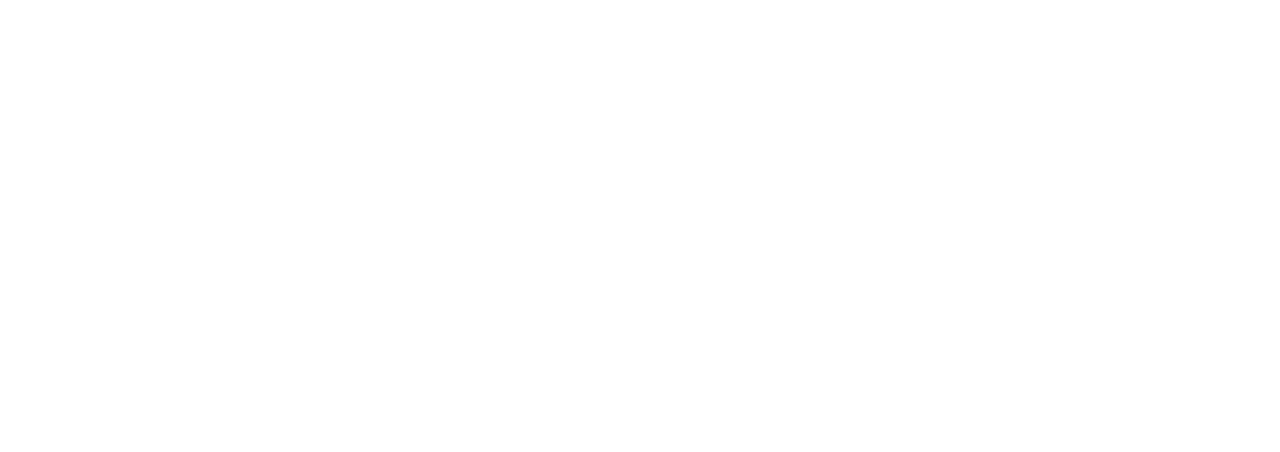
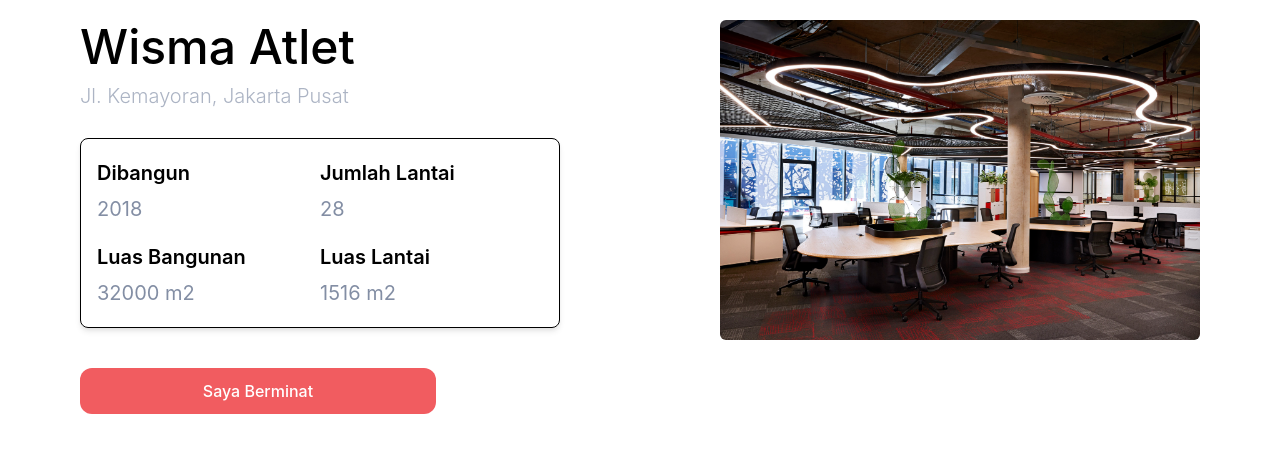
Before and after one commit to Sewakantor/frontend, a Next.js app: page / in a window 1280 px wide. Shown: the top 452 px of the page. Built offline with nearby package versions, Linux system fonts and the light colour scheme.

Commit message:
[ADD] Header Info on Detail Page

```diff
--- /dev/null
+++ b/components/HeaderOnDetail.js
@@ -0,0 +1,126 @@
+// import React from 'react'
+
+// export default function HeaderOnDetail() {
+//     return (
+//         <div className="container mx-auto">
+//             <div className="grid grid-cols-2">
+//                 <div className="bg-red-200 col-auto">
+//                     <h1>Wisma Atlet</h1>
+//                     <h1>Jl. Kebayoran,Jakarta Pusat</h1>
+//                     <div className="">
+//                             <div className="grid grid-cols-2 border rounded-lg border-black mt-3 p-3">
+//                                 <div className="">
+//                                     <p>Dibangun</p>
+//                                     <p>2018</p>
+//                                 </div>
+//                                 <div className="">
+//                                     <p>Jumlah Lantai</p>
+//                                     <p>28</p>
+//                                 </div>
+//                                 <div className="">
+//                                     <p>Luas Bangunan</p>
+//                                     <p>32000 m2</p>
+//                                 </div>
+//                                 <div className="">
+//                                     <p>Dibangun</p>
+//                                     <p>2018</p>
+//                                 </div>
+//                             </div>
+//                     </div>
+//                     <div className="mt-5">
+//                         <button type="submit" className="
+//                                 flex
+//                                 items-center
+//                                 justify-center
+//                                 w-36
+//                                 lg:w-72
+//                                 py-3
+//                                 text-base
+//                                 font-medium
+//                                 text-center text-white
+//                                 transition
+//                                 duration-500
+//                                 ease-in-out
+//                                 transform
+//                                 rounded-xl
+//                                 bg-redLogo
+//                                 hover:bg-red-300
+//                                 focus:outline-none
+//                                 focus:ring-2
+//                                 focus:ring-offset-2
+//                             "> Saya Berminat </button>
+//                         </div>
+
+//                 </div>
+//                 <div className="bg-red-600">
+//                     IMG
+//                 </div>
+//             </div>
+//         </div>
+//     )
+// }
+{/* <div className="flex w-full pl-6 lg:pl-12 pr-6 py-4 mb-4 items-center leading-7 rounded-2xl border-2 border-blueGray-200 hover:border-blueGray-300">
+    <div className="flex flex-col md:w-1/2">
+        <div className="w-full md:w-1/2 px-2 mb-2 md:mb-0">dwadwad</div>
+        <div className="w-full md:w-1/2 px-2 mb-2 md:mb-0">dwadwad</div>
+    </div>
+    <div className="flex flex-col md:w-1/2">
+        <div className="w-full md:w-1/2 px-2 mb-2 md:mb-0">dwadwad</div>
+        <div className="w-full md:w-1/2 px-2 mb-2 md:mb-0">dwadwad</div>
+    </div>
+</div> */}
+
+import Image from 'next/image'
+import React from 'react'
+import coverImg from '../public/assets/images/card-kantor-dummy-image.jpg'
+
+export default function HeaderOnDetail() {
+    return (
+        <>
+            <div className="container py-5 px-4 mx-auto">
+                <div className="flex flex-wrap -mx-4">
+                    <div className="w-full lg:w-1/2 px-4 xl:pr-20">
+                        <div className="max-w-md mb-6">
+                            <h2 className="mb-1 text-4xl md:text-7xl lg:text-7xl font-medium">
+                                Wisma Atlet
+                            </h2>
+                            <p className="flex items-center mb-6">
+                                <span className="text-xl text-gray-400 font-light">Jl. Kemayoran, Jakarta Pusat</span>
+                            </p>
+                        </div>
+                        <div className="grid grid-cols-2 border rounded-lg border-black mt-3 p-4 mb-5 shadow-md">
+                            <div className="">
+                                <p className="text-xl font-semibold">Dibangun</p>
+                                <p className='text-xl text-gray-500'>2018</p>
+                            </div>
+                            <div className="">
+                                <p className="text-xl font-semibold">Jumlah Lantai</p>
+                                <p className='text-xl text-gray-500'>28</p>
+                            </div>
+                            <div className="mt-3">
+                                <p className="text-xl font-semibold">Luas Bangunan</p>
+                                <p className='text-xl text-gray-500'>32000 m2</p>
+                            </div>
+                            <div className="mt-3">
+                                <p className="text-xl font-semibold">Luas Lantai</p>
+                                <p className='text-xl text-gray-500'>1516 m2</p>
+                            </div>
+                        </div>
+                        <div className="flex flex-wrap -mx-2 mt-10 mb-12">
+                            <div className="w-full lg:w-3/4 md:w-2/4 px-2 mb-2 md:mb-0">
+                                 <button type="submit" className="flex items-center justify-center w-full py-2 text-base font-medium text-center text-white transition duration-500 ease-in-out transform rounded-xl bg-redLogo hover:bg-red-300">Saya Berminat</button>
+                            </div>
+                        </div>
+                    </div>
+                    <div className="w-full lg:w-1/2 px-4 xl:pl-20 lg:mb-0 order-first lg:order-last">
+                        <div className="relative md:w-2/3 lg:w-auto mx-auto mb-14">
+                            <div className="h-80 relative">
+                                <Image className='w-full h-full absolute rounded-md object-none' layout="fill" src={coverImg} alt="Sunset in the mountains" objectFit='cover'/>
+                            </div>
+                        </div>
+                    </div>
+                </div>
+            </div>
+        </>
+    )
+}
--- /dev/null
+++ b/pages/detail/[id].js
@@ -0,0 +1,12 @@
+import { useRouter } from 'next/router'
+import React from 'react'
+
+export default function index() {
+    const router = useRouter();
+    const {id} = router.query
+    return (
+        <div>
+            {id}
+        </div>
+    )
+}
--- a/pages/index.js
+++ b/pages/index.js
@@ -1,7 +1,10 @@
+import CardOffice from "../components/CardOffice";
+import HeaderOnDetail from "../components/HeaderOnDetail";
+
 export default function Home() {
   return (
     <>
-
+      <HeaderOnDetail/>
     </>
   )
 }
--- a/tailwind.config.js
+++ b/tailwind.config.js
@@ -277,6 +277,7 @@
       sans: 'Inter, ui-sans-serif, system-ui, -apple-system, BlinkMacSystemFont, "Segoe UI", Roboto, "Helvetica Neue", Arial, "Noto Sans", sans-serif, "Apple Color Emoji", "Segoe UI Emoji", "Segoe UI Symbol", "Noto Color Emoji"',
       serif: 'ui-serif, Georgia, Cambria, "Times New Roman", Times, serif',
       mono: 'ui-monospace, SFMono-Regular, Menlo, Monaco, Consolas, "Liberation Mono", "Courier New", monospace',
+
     },
     fontSize: {
       xs: ['0.75rem', { lineHeight: '1rem' }],
```
